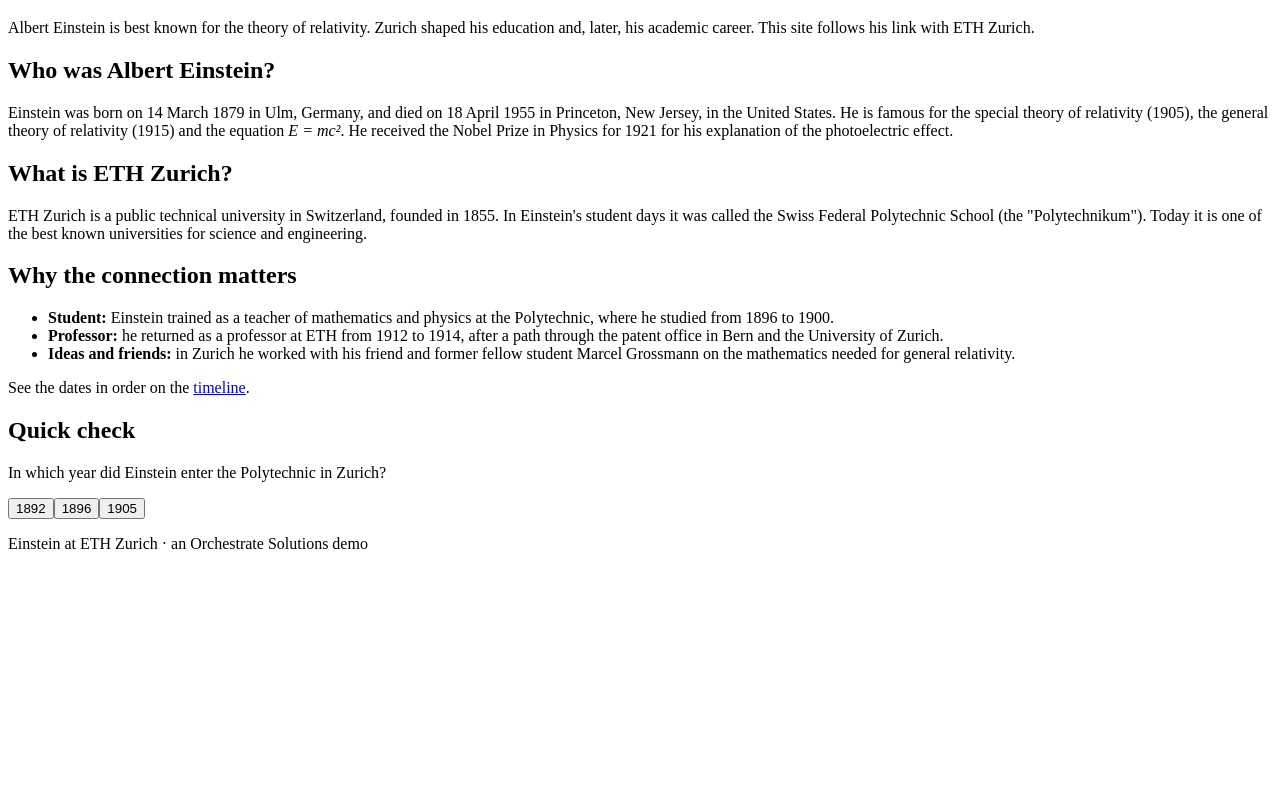
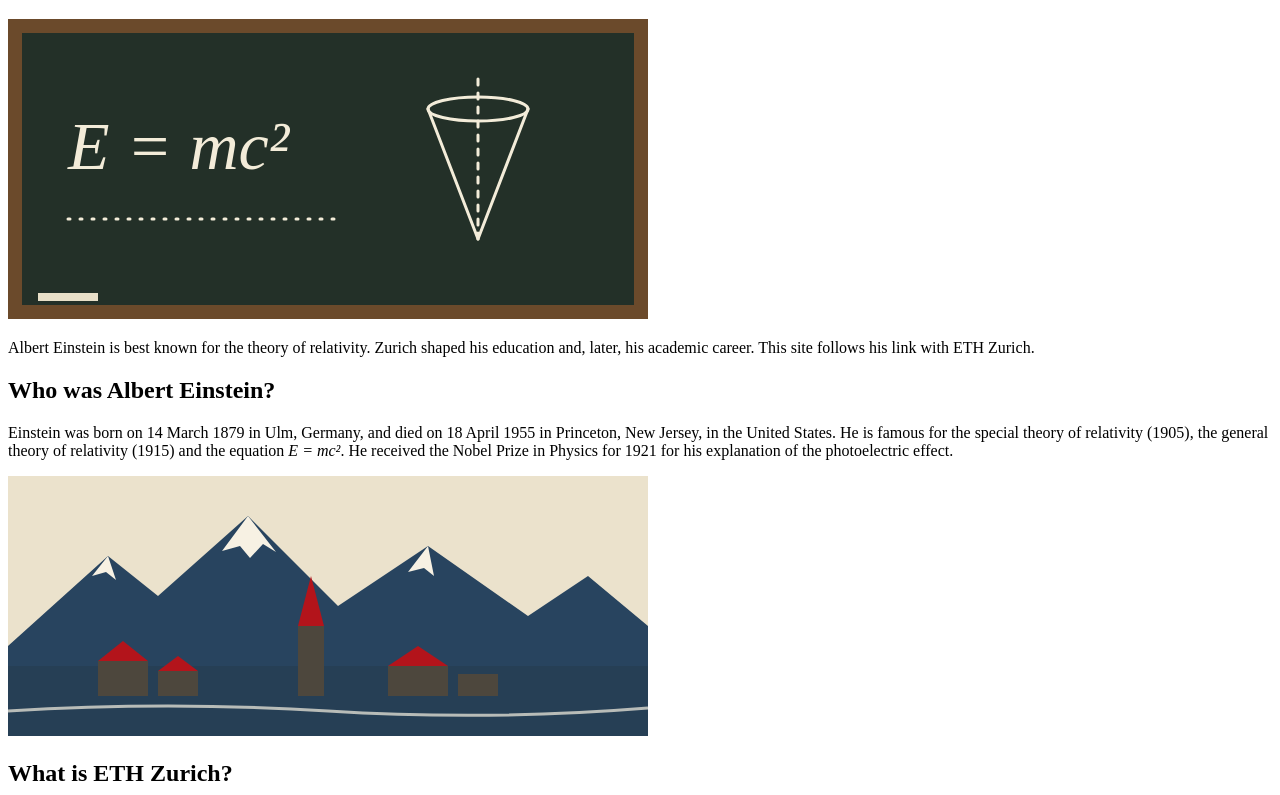
Before and after one commit to datton/orchestrate-demo-einstein-at-eth, a plain HTML site: page index.html in a window 1280 px wide. Shown: the part 157-952 px from the top of the page. Before the commit the page ends 800 px from the top, so only its background shows below. Drawn offline with Linux system fonts and the light colour scheme.

Commit message:
Add designer's illustrations with alt text

```diff
--- a/index.html
+++ b/index.html
@@ -21,6 +21,7 @@
   </header>
   <main id="main">
     <h1>Einstein at ETH Zurich</h1>
+    <img src="assets/blackboard.svg" width="640" height="300" style="max-width:100%;height:auto" alt="Blackboard with the equation E equals m c squared and a light-cone sketch">
     <p class="lead">Albert Einstein is best known for the theory of relativity. Zurich shaped his education and, later, his academic career. This site follows his link with ETH Zurich.</p>
 
     <section aria-labelledby="einstein">
@@ -29,6 +30,8 @@
     </section>
 
     <section aria-labelledby="eth">
+      <img src="assets/alps-skyline.svg" width="640" height="260" style="max-width:100%;height:auto" alt="Alpine peaks above a lakeside town with a church spire">
+
       <h2 id="eth">What is ETH Zurich?</h2>
       <p>ETH Zurich is a public technical university in Switzerland, founded in 1855. In Einstein's student days it was called the Swiss Federal Polytechnic School (the "Polytechnikum"). Today it is one of the best known universities for science and engineering.</p>
     </section>
```
Also changed, not shown: pages/timeline.html (+2 -0 lines).
